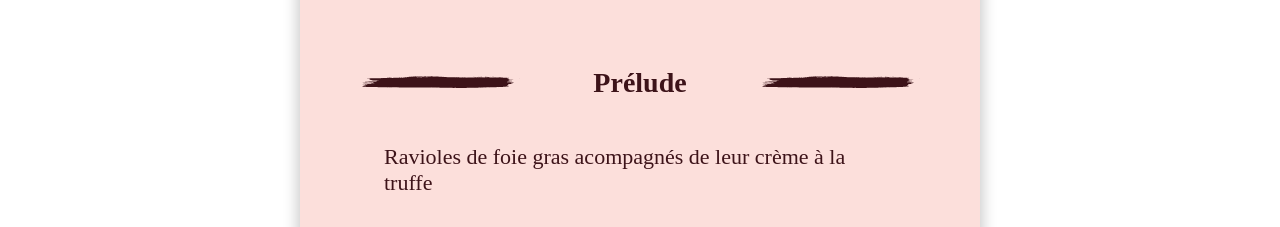
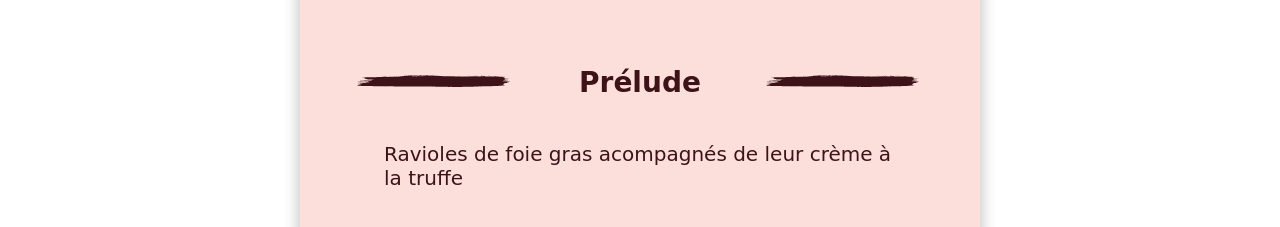
Before and after one commit to AxelDonatello/projet3, a website: page pages/menu-note-enchanté.html in a window 1280 px wide. Shown: the part 503-730 px from the top of the page. Drawn offline with Linux system fonts and the light colour scheme.

Commit message:
nouvelle font

```diff
--- a/sass/main.scss
+++ b/sass/main.scss
@@ -56,6 +56,10 @@ $breakpoints: (
 @font-face{
     font-family: 'Kalam', cursive;
     src: url(../font/Kalam-Regular.ttf) format('.ttf');
+}
+@font-face{
+    font-family: 'Merienda', cursive;
+    src: url(../font/Merienda-Regular.ttf) format('.ttf');
 }
 @mixin heading {
     background-color: $bgcolor;
@@ -413,7 +417,8 @@ main{
     flex-direction: column;
     justify-content: center;
     align-items: center;
-    font-size: 22px;
+    font-size: 20px;
+    font-family: 'Merienda', cursive;
     .page {
         background-color: $bgenchante;
         margin-top: 3%;
@@ -433,7 +438,7 @@ main{
         }
         h2 {
             font-size: 3.5vmin;
-            font-family: '';
+            font-family: 'Merienda', cursive;
             @include mobile-only{
                 font-size: 6.3vmin;
             }
@@ -453,6 +458,7 @@ main{
     text-align: center;
     font-size: 4.8vmin;
     margin-top: 5%;
+    font-family: 'montserrat';
     @include mobile-only{
         font-size: 5.8vmin;
     }
```
Also changed, not shown: font/BalsamiqSans-Regular.ttf (added), font/Merienda-Regular.ttf (added), style.css.
